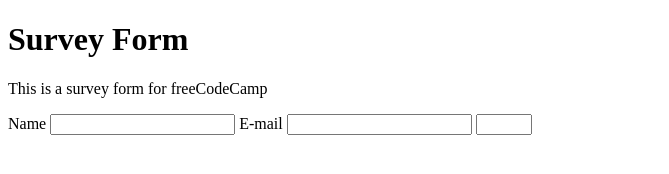
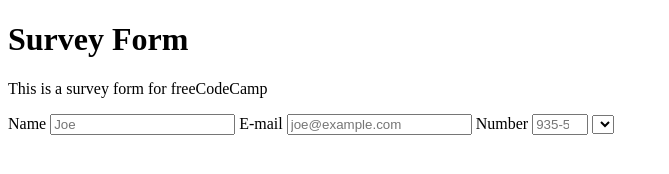
Before and after one commit to jeffbai996/fcc-rwd-survey, a plain HTML site: page index.html in a window 1280 px wide. Shown: the whole page, without its empty margins (0-669 px from the left). Drawn offline with Linux system fonts and the light colour scheme.

Commit message:
Add stylesheet, project progress

```diff
--- a/index.html
+++ b/index.html
@@ -5,14 +5,19 @@
   <meta http-equiv="X-UA-Compatible" content="IE=edge">
   <meta name="viewport" content="width=device-width, initial-scale=1.0">
   <title>Survey Form</title>
+  <link rel="stylesheet" href="styles.css">
 </head>
 <body>
   <h1 id="title">Survey Form</h1>
   <p id="description">This is a survey form for freeCodeCamp</p>
   <form id="survey-form">
-    <label for="name" id="name-label">Name <input id="name" type="text" required/></label>
-    <label for="email" id="email-label">E-mail <input id="email" type="email" required/></label>
-    <input id="number" type="number" min="0" max="10"/>
+    <label for="name" id="name-label">Name <input id="name" type="text" placeholder="Joe" required/></label>
+    <label for="email" id="email-label">E-mail <input id="email" type="email" placeholder="joe@example.com" required/></label>
+    <label for="number" id="number-label">Number <input id="number" type="number" min="0" max="10" placeholder="935-555-5555"/></label>
+    <select id="dropdown">
+      <option></option>
+      <option></option>
+    </select>
   </form>
 </body>
 </html>
```
Also changed, not shown: styles.css (added).
